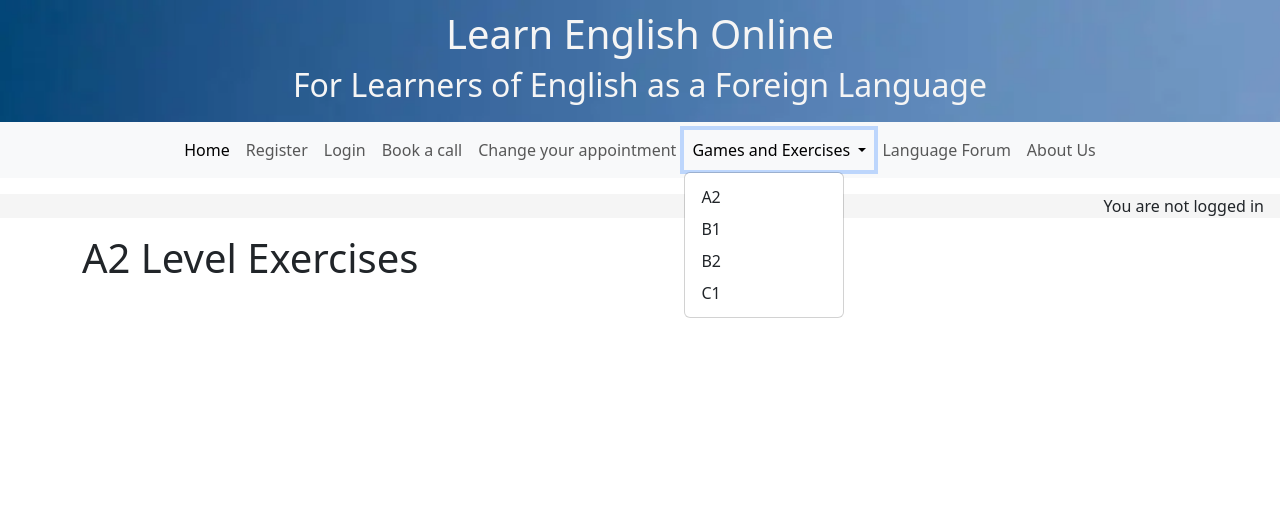
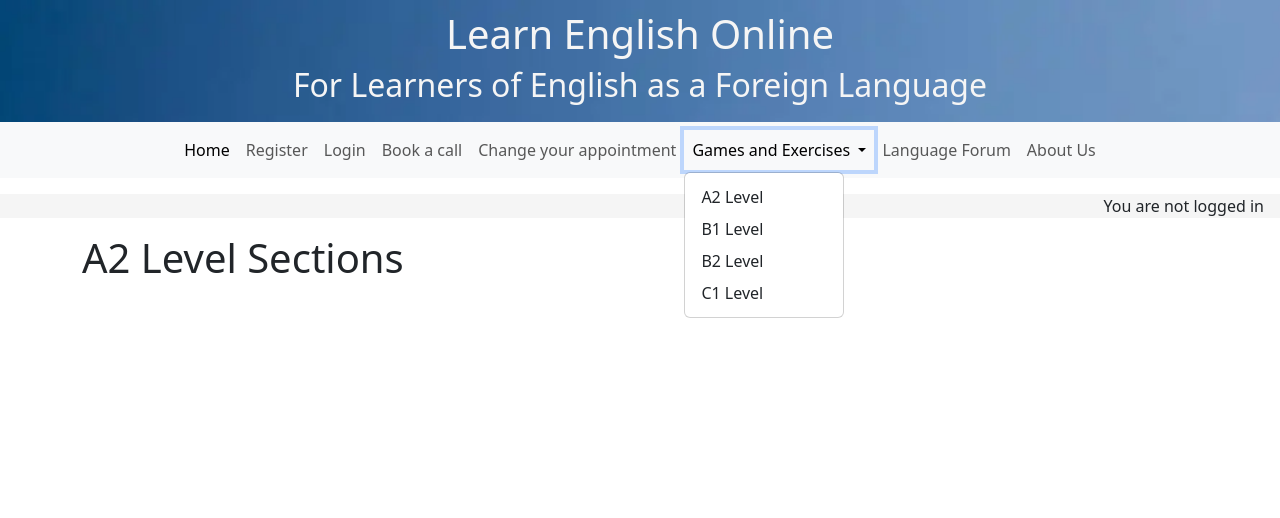
Before and after one commit to rich-p-rich/english-tutor-django-p4, a Django app: page /exercises/exercises/A2/ in a window 1280 px wide, after a click on "Games and Exercises". Shown: the top 518 px of the page. Run offline with Django 5.2, Linux system fonts and the light colour scheme; data that the repository does not hold is empty; some libraries are stand-ins or nearby versions.

Commit message:
Update views/urls to show exercises by level/section

```diff
--- /dev/null
+++ b/games_and_exercises/templates/section-list.html
@@ -0,0 +1,14 @@
+{% extends 'base.html' %}
+
+{% block title %}{{ level }} Level Sections{% endblock %}
+
+{% block content %}
+<div class="container">
+    <h1>{{ level }} Level Sections</h1>
+    <ul>
+        {% for section in sections %}
+            <li><a href="{% url 'question_list' section.id %}">{{ section.title }}</a></li>
+        {% endfor %}
+    </ul>
+</div>
+{% endblock %}
--- a/games_and_exercises/urls.py
+++ b/games_and_exercises/urls.py
@@ -3,5 +3,6 @@ from django.urls import path
 from games_and_exercises import views
 
 urlpatterns = [
-        path('exercises/<str:level>/', views.quiz_level, name='quiz_level'),
+    path('exercises/<str:level>/', views.section_list, name='section_list'),
+    path('section/<int:section_id>/', views.question_list, name='question_list'),
 ]
--- a/games_and_exercises/views.py
+++ b/games_and_exercises/views.py
@@ -1,11 +1,15 @@
 from django.shortcuts import render
-from .models import Section
+from .models import Section, QuizQuestion
 
-def quiz_level(request, level):
+def section_list(request, level):
+    sections = Section.objects.filter(level=level)
+    return render(request, 'section-list.html', {'sections': sections, 'level': level})
+
+def question_list(request, section_id):
+    section = Section.objects.get(id=section_id)
+    questions = section.questions.prefetch_related('choices').all()
     if request.method == 'POST':
         user_answers = {}
-        sections = Section.objects.filter(level=level).prefetch_related('questions__choices')
-
         for question in questions:
             selected_choice = request.POST.get(str(question.id))
             if selected_choice == question.correct_choice:
@@ -13,15 +17,13 @@ def quiz_level(request, level):
             else:
                 user_answers[question.id] = {'selected': selected_choice, 'correct': False}
 
-        return render(request, 'exercises.html', {
-            'sections': sections,
-            'user_answers': user_answers,
-            'level': level
+        return render(request, 'question-list.html', {
+            'section': section,
+            'questions': questions,
+            'user_answers': user_answers
         })
     else:
-        sections = Section.objects.filter(level=level).prefetch_related('questions__choices')
-
-        return render(request, 'exercises.html', {
-            'sections': sections,
-            'level': level
+        return render(request, 'question-list.html', {
+            'section': section,
+            'questions': questions
         })
--- a/templates/base.html
+++ b/templates/base.html
@@ -68,10 +68,10 @@
                 Games and Exercises
             </a>
             <ul class="dropdown-menu" aria-labelledby="navbarDropdownMenuLink">
-              <li><a class="dropdown-item" href="{% url 'quiz_level' 'A2' %}">A2</a></li>
-              <li><a class="dropdown-item" href="{% url 'quiz_level' 'B1' %}">B1</a></li>
-              <li><a class="dropdown-item" href="{% url 'quiz_level' 'B2' %}">B2</a></li>
-              <li><a class="dropdown-item" href="{% url 'quiz_level' 'C1' %}">C1</a></li>
+              <li><a class="dropdown-item" href="{% url 'section_list' 'A2' %}">A2 Level</a></li>
+              <li><a class="dropdown-item" href="{% url 'section_list' 'B1' %}">B1 Level</a></li>
+              <li><a class="dropdown-item" href="{% url 'section_list' 'B2' %}">B2 Level</a></li>
+              <li><a class="dropdown-item" href="{% url 'section_list' 'C1' %}">C1 Level</a></li>
           </ul>
         </li>
           <li class="nav-item">
```
Also changed, not shown: games_and_exercises/templates/create_question.html (deleted, +0 -13 lines), games_and_exercises/templates/section_list.html (+21 -7 lines).
